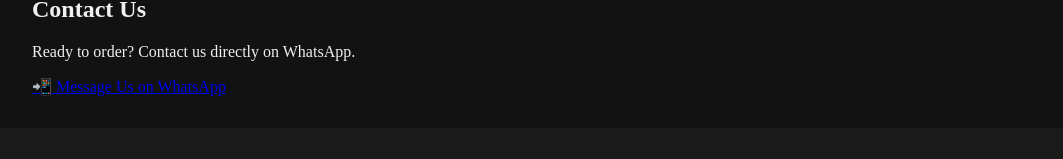
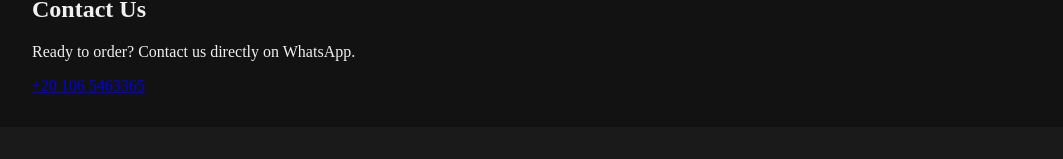
Before and after one commit to Hamzagabe/HAFD-Productions, a plain HTML site: page index.html in a window 1280 px wide. Shown: the part 1219-1378 px from the top of the page, without its empty margins (108-1171 px from the left). Drawn offline with Linux system fonts and the light colour scheme.

Commit message:
Update index.html

```diff
--- a/index.html
+++ b/index.html
@@ -313,7 +313,7 @@ footer {
   <section class="contact">
     <h2>Contact Us</h2>
     <p>Ready to order? Contact us directly on WhatsApp.</p>
-    <a href="https://wa.me/+201065463365" target="_blank">📲 Message Us on WhatsApp</a>
+    <a href="https://wa.me/+201065463365" target="_blank">+20 106 5463365</a>
   </section>
 
   <footer>
```
